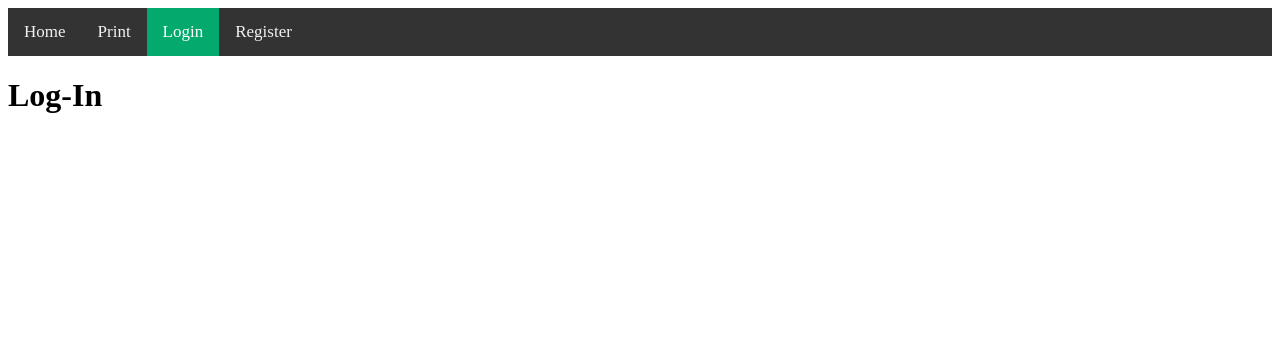
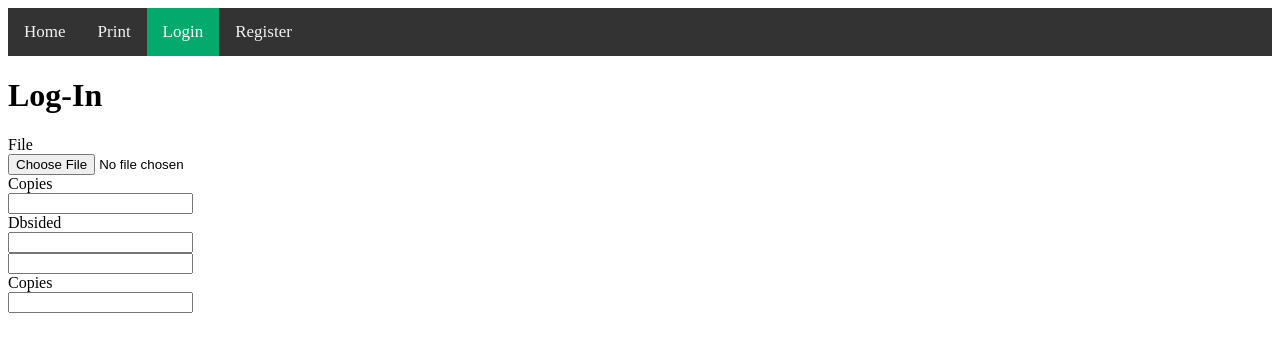
Before and after one commit to harrisemersyn/Print-Server, a Python web app: template templates/login.html in a window 1280 px wide. Shown: the top 352 px of the page. Run offline with Jinja, Linux system fonts and the light colour scheme; the template is opened without the code that fills it, so the values that code supplies are empty, except form fields; tables that the repository leaves empty hold one stand-in row (values such as "Sample post"); form fields are guessed from the names that the template uses.

Commit message:
html files added

```diff
--- a/templates/login.html
+++ b/templates/login.html
@@ -2,7 +2,7 @@
 <html>
 
 <head>
-    <title>Home</title>
+    <title>Log-In</title>
     <link rel="stylesheet" href="static/style.css">
 </head>
 
@@ -14,6 +14,12 @@
         <a href="/register">Register</a>
     </div>
     <h1>Log-In</h1>
+    <form method = "POST" action = "">
+        <div class="mb-3">{{ form.csrf_token() }}<label for="file"> {{ form.file.label }}</label></br>{{ form.file }}</div>
+        <div class="mb-3">{{ form.csrf_token() }}<label for="copies"> {{ form.copies.label }}</label></br>{{ form.copies }}</div>
+        <div class="mb-3">{{ form.csrf_token() }}<label for="dbsided"> {{ form.dbsided.label }}</label></br>{{ form.dbsided }}</div>
+        <div class="form-group">{{form.print(class="btn btn-primary")}}</div>
+    </form>
 </body>
 
-</html>
+</html><div class="mb-3">{{ form.csrf_token() }}<label for="copies"> {{ form.copies.label }}</label></br>{{ form.copies }}</div>
```
